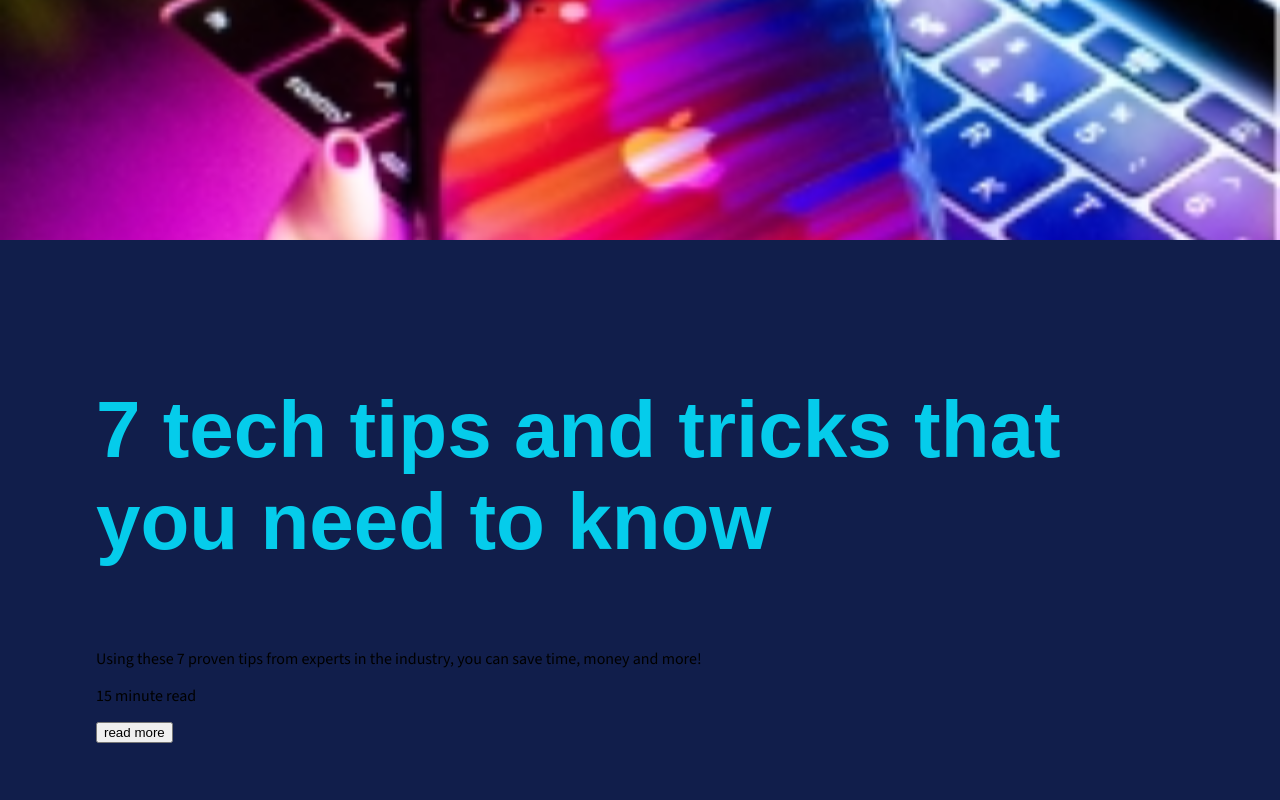
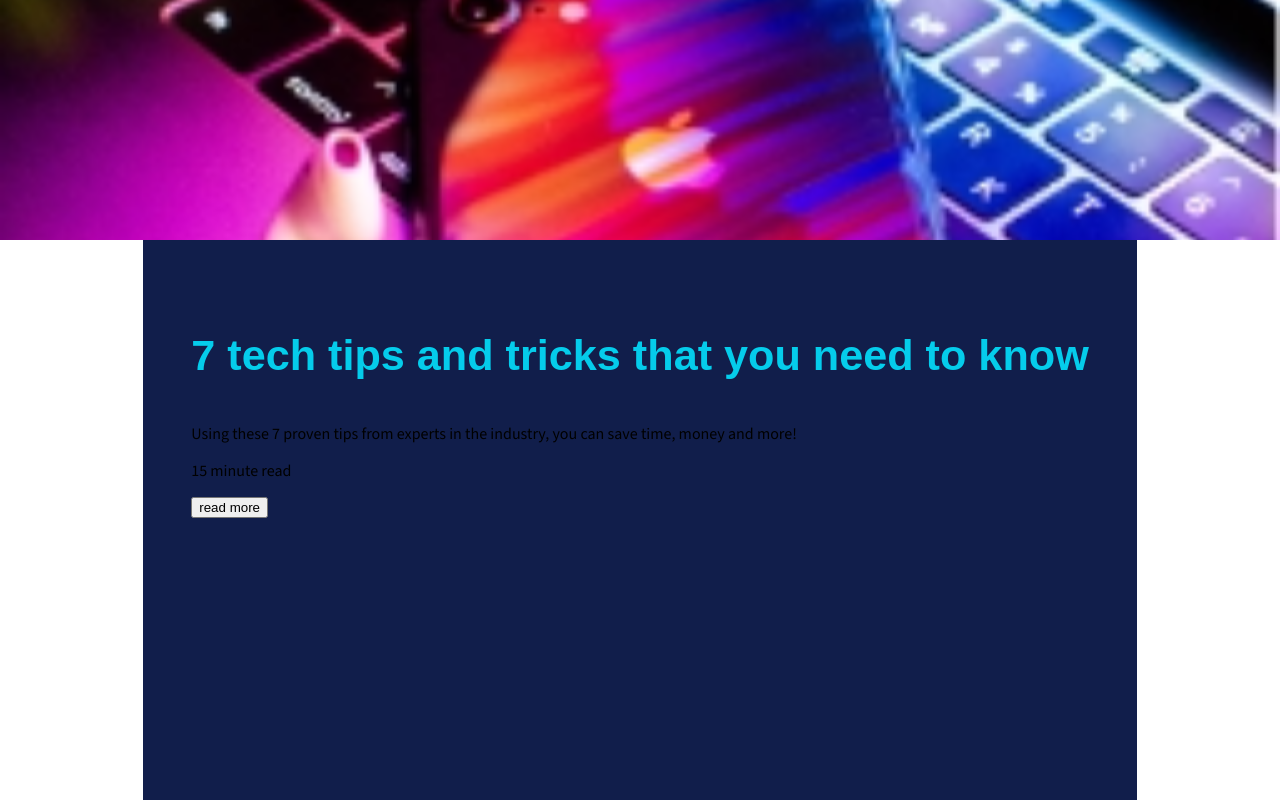
Before and after one commit to KaviruN/flex-card-project, a plain HTML site: page index.html in a window 1280 px wide. Shown: the top 800 px of the page. Drawn offline with nearby package versions, Linux system fonts and the light colour scheme; a web font is replaced by a local one.

Commit message:
Update padding and font size in wrapper and content title

```diff
--- a/css/style.css
+++ b/css/style.css
@@ -32,14 +32,15 @@ html, body {
 }
 
 .wrapper {
-    padding: 4em 6em;
+    padding: 3em;
     background-color: hsla(227, 63%, 18%, 1);
     min-height: 100vh;
+    margin: 0 auto;
 }
 
 .content-title {
     font-family: "Blinker", sans-serif;
     color: hsla(188, 96%, 47%, 1);
-    font-size: 5rem;
+    font-size: 2.7rem;
     font-weight: 700;
 }
```
